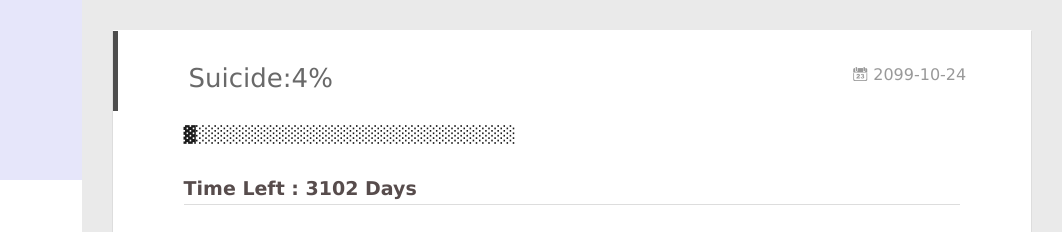
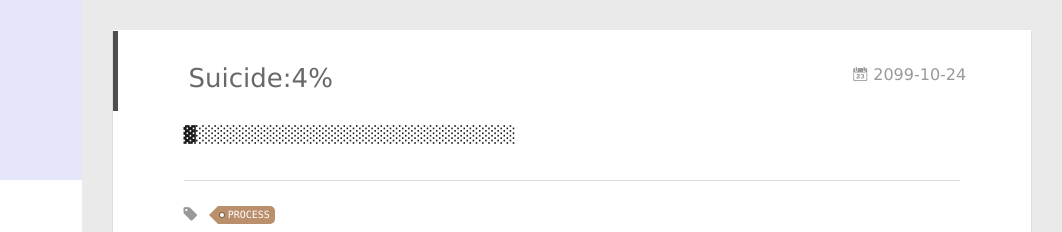
Before and after one commit to LolitaIceMia/LolitaIceMia.github.io, a plain HTML site: page 2099/10/24/Suicide/index.html in a window 1280 px wide. Shown: the top 232 px of the page, 218-1280 px from the left. Drawn offline with Linux system fonts and the light colour scheme; no server answers.

Commit message:
Site updated: 2021-06-26 21:21:44

```diff
--- a/2099/10/24/Suicide/index.html
+++ b/2099/10/24/Suicide/index.html
@@ -8,15 +8,15 @@
   <link rel="dns-prefetch" href="http://example.com">
   <title>Suicide:4% | 青木千春</title>
   <meta name="viewport" content="width=device-width, initial-scale=1, maximum-scale=1">
-  <meta name="description" content="▓░░░░░░░░░░░░░░░░░░░░░░░░░░ Time Left : 3102 Days">
+  <meta name="description" content="▓░░░░░░░░░░░░░░░░░░░░░░░░░░">
 <meta property="og:type" content="article">
 <meta property="og:title" content="Suicide:4%">
 <meta property="og:url" content="http://example.com/2099/10/24/Suicide/index.html">
 <meta property="og:site_name" content="青木千春">
-<meta property="og:description" content="▓░░░░░░░░░░░░░░░░░░░░░░░░░░ Time Left : 3102 Days">
+<meta property="og:description" content="▓░░░░░░░░░░░░░░░░░░░░░░░░░░">
 <meta property="og:locale" content="zh_CN">
 <meta property="article:published_time" content="2099-10-23T16:00:00.000Z">
-<meta property="article:modified_time" content="2021-06-25T15:24:35.363Z">
+<meta property="article:modified_time" content="2021-06-26T13:21:13.754Z">
 <meta property="article:author" content="青木千春">
 <meta property="article:tag" content="PROCESS">
 <meta name="twitter:card" content="summary">
@@ -176,7 +176,7 @@
     <div class="article-entry" itemprop="articleBody">
 
         <p>▓░░░░░░░░░░░░░░░░░░░░░░░░░░</p>
-<h3 id="Time-Left-3102-Days"><a href="#Time-Left-3102-Days" class="headerlink" title="Time Left : 3102 Days"></a>Time Left : 3102 Days</h3>
+
 
 
 
@@ -237,7 +237,7 @@
                 </span>
                 <span class="tooltip-content">
                     <div class="toc-article">
-                    <ol class="toc"><li class="toc-item toc-level-3"><a class="toc-link" href="#Time-Left-3102-Days"><span class="toc-number">1.</span> <span class="toc-text">Time Left : 3102 Days</span></a></li></ol>
+                    GO BACK
                     </div>
                 </span>
             </div>
```
Also changed, not shown: index.html (+1 -1 lines).
